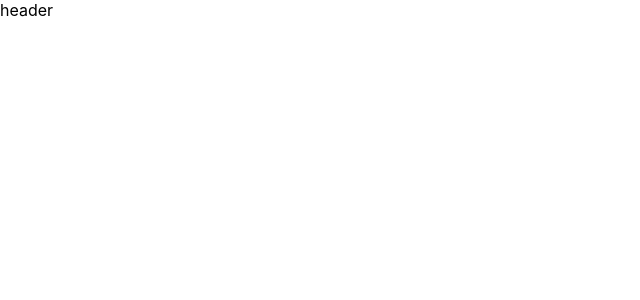
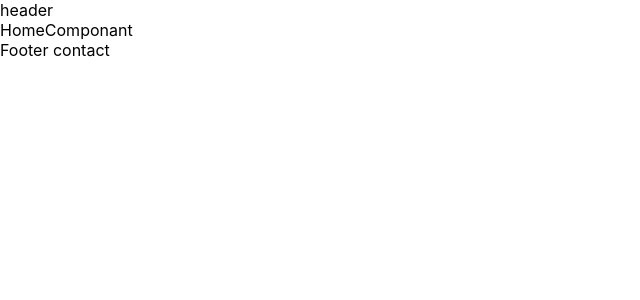
Before and after one commit to kavitaui/new-portfolio, a React (Create React App) app: page / in a window 1280 px wide. Shown: the top 300 px of the page, without its empty margins (0-640 px from the left). Built offline with nearby package versions, Linux system fonts and the light colour scheme.

Commit message:
add componants

```diff
--- a/src/App.js
+++ b/src/App.js
@@ -1,8 +1,12 @@
+import Footer  from "./Componants/SharedComponants/Footer"
+import HomeComponant from "./Componants/HomeComponant";
 import Header from "./Componants/SharedComponants/Header";
 export default function App(){
   return(
    <div>
     <Header />
+    <HomeComponant/>
+    <Footer/>
    </div>
   )
 }
--- a/src/Componants/HomeComponant.js
+++ b/src/Componants/HomeComponant.js
@@ -1 +1,7 @@
-export
+export default function HomeComponant(){
+    return(
+        <div>
+            HomeComponant
+        </div>
+    )
+}
--- a/src/Componants/SharedComponants/Footer.js
+++ b/src/Componants/SharedComponants/Footer.js
@@ -0,0 +1,5 @@
+export default function Footer(){
+    return(
+        <div>Footer contact</div>
+    )
+}
```
